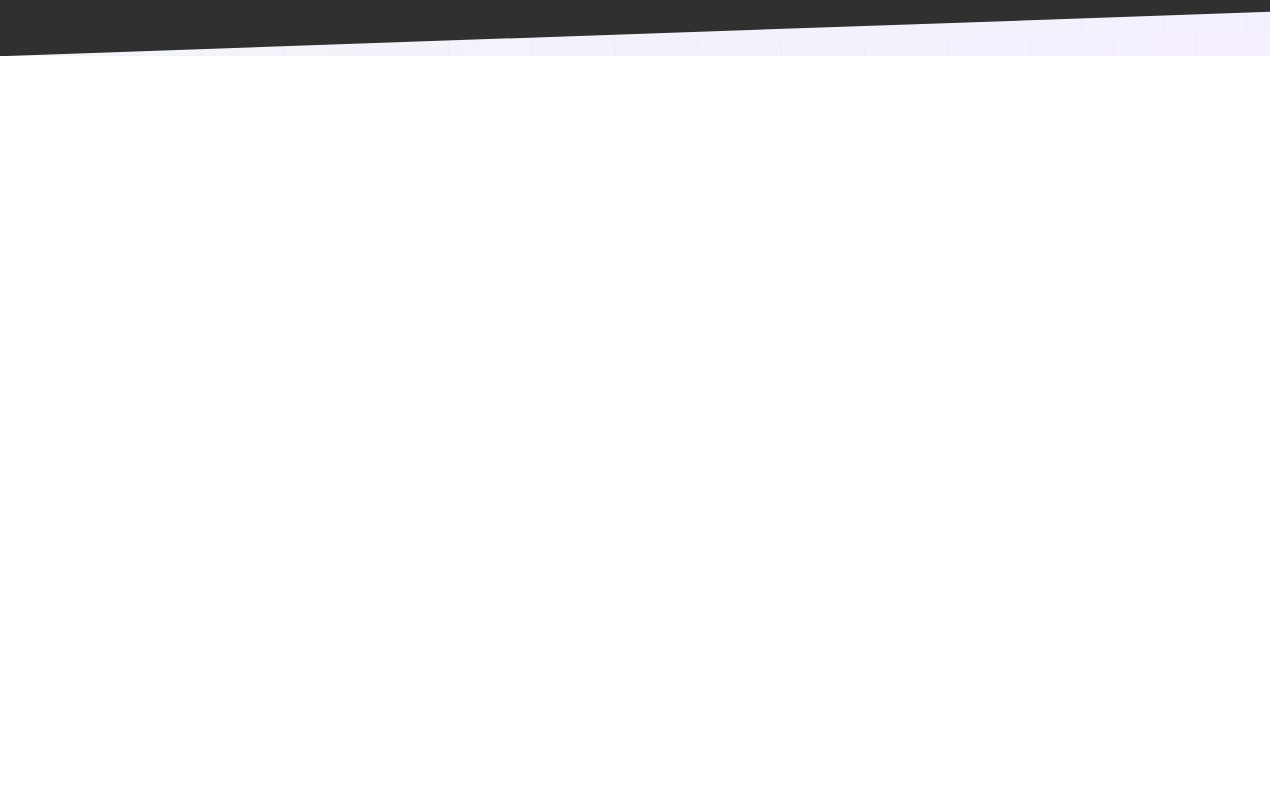
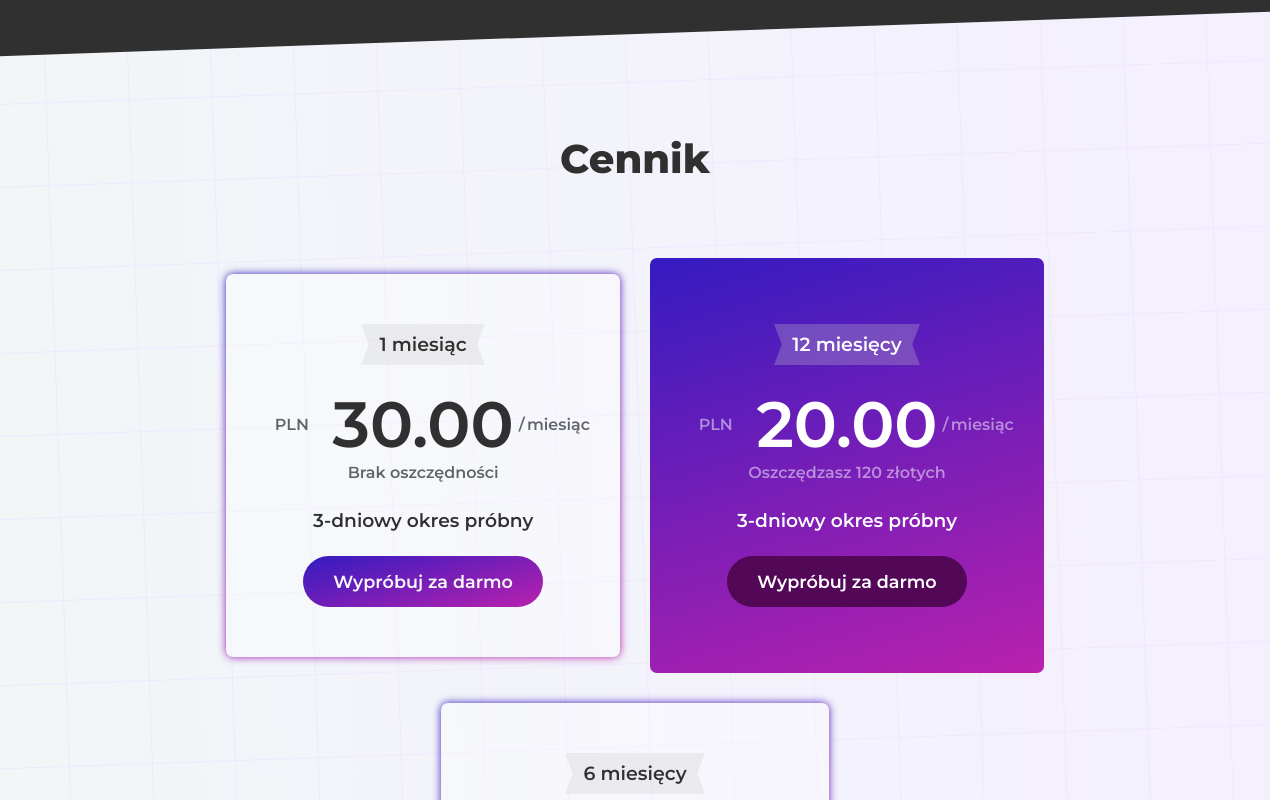
Before and after one commit to NiedziolkaMichal/track-adblock, a Next.js app: page / in a window 1280 px wide. Shown: the part 3800-4600 px from the top of the page. Before the commit the page ends 3856 px from the top, so only its background shows below. Built offline with nearby package versions, Linux system fonts and the light colour scheme; a web font is replaced by a local one.

Commit message:
Add Pricing section

```diff
--- a/src/components/common.tsx
+++ b/src/components/common.tsx
@@ -34,6 +34,15 @@ export const ButtonList = styled.div`
   flex-wrap: wrap;
   gap: 20px;
 `;
+
+const StyledShortSpace = styled.span`
+  word-spacing: -2px;
+  white-space: nowrap;
+`;
+
+export function ShortSpace() {
+  return <StyledShortSpace> </StyledShortSpace>;
+}
 
 export const TransparentBorderGradient = styled.div`
   position: absolute;
--- /dev/null
+++ b/src/components/pricingCard.tsx
@@ -0,0 +1,110 @@
+import styled from "styled-components";
+import { Margin, MarginValue } from "./margin";
+import { WaistedHeading } from "./waistedHeading";
+import { ShortSpace, TransparentBorderGradient } from "./common";
+import { BaseLink, GradientLink } from "./button";
+import { ProductPrice } from "../payment/prices";
+import { ReactNode } from "react";
+
+export function PricingCardTrial({ productPrice }: { productPrice: ProductPrice }) {
+  const Link = productPrice.topOffer ? SpecialCardLink : GradientLink;
+  return (
+    <PricingCard productPrice={productPrice}>
+      <OrdinaryText>3-dniowy okres próbny</OrdinaryText>
+      <Link $margin="t-1.5rem in-auto b-50px" href="/auth/register">
+        Wypróbuj za darmo
+      </Link>
+    </PricingCard>
+  );
+}
+
+export function PricingCard({ productPrice, children }: { productPrice: ProductPrice; children: ReactNode }) {
+  const Card = productPrice.topOffer ? CardSpecial : CardOrdinary;
+  return (
+    <Card>
+      {!productPrice.topOffer && <TransparentBorderGradient />}
+      <WaistedHeading $margin="t-50px in-auto">{productPrice.periodInMonths === 1 ? "1 miesiąc" : `${productPrice.periodInMonths} miesięcy`}</WaistedHeading>
+      <FullPriceText $margin="t-20px in-30px">
+        <LightText $special={productPrice.topOffer}>{productPrice.currency}</LightText> <Price>{productPrice.fullPrice / productPrice.periodInMonths}.00</Price>
+        <LightText $special={productPrice.topOffer}>
+          /<ShortSpace />
+          miesiąc
+        </LightText>
+      </FullPriceText>
+      <LightText $special={productPrice.topOffer}>{productPrice.savings === 0 ? "Brak oszczędności" : `Oszczędzasz ${productPrice.savings} złotych`}</LightText>
+      {children}
+    </Card>
+  );
+}
+
+const AbstractCard = styled.div`
+  display: flex;
+  flex-direction: column;
+  text-align: center;
+  height: fit-content;
+  transition: transform 0.2s ease-in-out;
+
+  --border-radius: 7px;
+  border-radius: var(--border-radius);
+
+  :hover {
+    transform: scale(1.03);
+  }
+
+  @media (max-width: calc(17.25rem + 136px)) {
+    width: 100%;
+  }
+`;
+
+export const CardOrdinary = styled(AbstractCard)`
+  background-color: ${({ theme }) => theme.pricingCard.ordinary.background};
+  color: ${({ theme }) => theme.pricingCard.ordinary.text};
+
+  position: relative;
+`;
+
+const CardSpecial = styled(AbstractCard)`
+  background-image: ${({ theme }) => theme.gradient.primary.image};
+  color: ${({ theme }) => theme.pricingCard.special.text};
+
+  padding-block: 1rem;
+`;
+
+const FullPriceText = styled.div<{ $margin: MarginValue }>`
+  display: grid;
+  grid-template-columns: 1fr max-content 1fr;
+  justify-content: center;
+  align-items: center;
+  gap: 5px;
+  ${Margin};
+
+  @media (max-width: calc(17.25rem + 136px)) {
+    grid-template-columns: initial;
+    margin-bottom: 20px;
+    margin-inline: 0;
+  }
+`;
+
+const Price = styled.strong`
+  font-size: 4rem;
+`;
+
+const LightText = styled.span<{ $special: boolean }>`
+  font-weight: 580;
+  color: ${({ theme, $special }) => ($special ? theme.pricingCard.special.lightText : theme.pricingCard.ordinary.lightText)};
+`;
+
+const OrdinaryText = styled.div`
+  margin-top: 27px;
+  font-weight: 580;
+  font-size: 1.17em;
+`;
+
+const SpecialCardLink = styled(BaseLink)`
+  color: ${({ theme }) => theme.pricingCard.special.link.text};
+  background-color: ${({ theme }) => theme.pricingCard.special.link.bg};
+
+  :hover {
+    background-color: ${({ theme }) => theme.pricingCard.special.link.bgHover};
+  }
+`;
--- /dev/null
+++ b/src/components/waistedHeading.tsx
@@ -0,0 +1,75 @@
+import styled from "styled-components";
+import { Margin, MarginValue } from "./margin";
+import { ReactNode } from "react";
+
+export function WaistedHeading({ className, $margin, children }: { className?: string; $margin?: MarginValue; children: ReactNode }) {
+  return (
+    <Right $margin={$margin}>
+      <Left className={className}>{children}</Left>
+    </Right>
+  );
+}
+
+const Right = styled.div<{ $margin?: MarginValue }>`
+  position: relative;
+  --bg-color: ${({ theme }) => theme.pricingCard.waistedHeading.bg};
+  background: var(--bg-color);
+
+  ${Margin};
+
+  ::before,
+  ::after {
+    content: "";
+    position: absolute;
+    border-style: solid;
+    border-color: transparent;
+    width: 0;
+    height: 0;
+    z-index: 2;
+  }
+
+  ::before {
+    border-width: 21px 8px 0 0;
+    border-top-color: var(--bg-color);
+    right: -8px;
+    top: 0;
+  }
+  ::after {
+    border-style: solid;
+    border-width: 21px 0 0 8px;
+    border-left-color: var(--bg-color);
+    right: -8px;
+    top: 20px;
+  }
+`;
+
+const Left = styled.h3`
+  margin: 0;
+  font-weight: 580;
+  padding: 11px 10px;
+  font-size: 19px; //TODO maybe JS code can properly adjust border-width, so we can use REM?
+  line-height: 1;
+
+  position: relative;
+
+  ::before,
+  ::after {
+    content: "";
+    position: absolute;
+    border-style: solid;
+    border-color: transparent;
+  }
+  ::before {
+    left: -8px;
+    top: 0;
+    border-width: 0 8px 21px 0;
+    border-right-color: var(--bg-color);
+  }
+
+  ::after {
+    left: -8px;
+    top: 20px;
+    border-width: 0 0 21px 8px;
+    border-bottom-color: var(--bg-color);
+  }
+`;
--- a/src/pages/index.tsx
+++ b/src/pages/index.tsx
@@ -3,9 +3,11 @@ import styled from "styled-components";
 import { BigOrderedList, BigP, FullSizeImg } from "../components/common";
 import { Header } from "../components/header";
 import { BaseSectionHeading, Section, SectionContent, SkewedSection, SkewedSectionHeading, SkewedSectionsJoiner } from "../components/section";
+import { PricingCardTrial } from "../components/pricingCard";
 import { PositionedImageLink, PositionedLinkGrid } from "../components/positionedLinks";
 import { HeroImage, HeroSection } from "../components/hero";
 import { BaseBackground } from "../styles/global";
+import { PRICES } from "../payment/prices";
 
 export default function Home() {
   return (
@@ -27,6 +29,7 @@ export default function Home() {
         <AdBlocksSection />
         <HowItWorksSection />
         <CompatibilitySection />
+        <PricingSection />
       </main>
     </>
   );
@@ -176,3 +179,18 @@ function CompatibilitySection() {
     </SkewedSection>
   );
 }
+
+function PricingSection() {
+  return (
+    <Section $margin="t-100px b-100px">
+      <BaseSectionHeading $color={(theme) => theme.section.pricing.text} $margin="b-75px" id="pricing">
+        Cennik
+      </BaseSectionHeading>
+      <SectionContent $gap="30px">
+        {PRICES.map((p) => (
+          <PricingCardTrial key={p.productId} productPrice={p} />
+        ))}
+      </SectionContent>
+    </Section>
+  );
+}
--- /dev/null
+++ b/src/payment/prices.ts
@@ -0,0 +1,39 @@
+export interface ProductPrice {
+  productId: number;
+  periodInDays: number;
+  periodInMonths: number;
+  currency: "PLN";
+  fullPrice: number;
+  savings: number;
+  topOffer: boolean;
+}
+
+export const PRICES: ProductPrice[] = [
+  {
+    productId: 1,
+    periodInDays: 31,
+    periodInMonths: 1,
+    currency: "PLN",
+    fullPrice: 30,
+    savings: 0,
+    topOffer: false,
+  },
+  {
+    productId: 2,
+    periodInDays: 365,
+    periodInMonths: 12,
+    currency: "PLN",
+    fullPrice: 240,
+    savings: 120,
+    topOffer: true,
+  },
+  {
+    productId: 3,
+    periodInDays: 181,
+    periodInMonths: 6,
+    currency: "PLN",
+    fullPrice: 150,
+    savings: 30,
+    topOffer: false,
+  },
+];
--- a/src/styles/themes.tsx
+++ b/src/styles/themes.tsx
@@ -39,6 +39,28 @@ export const THEME = {
     compatibility: {
       bg: "#303030",
       text: "#fff",
+    },
+    pricing: {
+      text: "#303030",
+    },
+  },
+  pricingCard: {
+    ordinary: {
+      text: "#303030",
+      background: "#ffffff52",
+      lightText: "#5f6368",
+    },
+    special: {
+      text: "#fff",
+      lightText: "#FFFFFF7F",
+      link: {
+        text: "#fff",
+        bg: "#520856",
+        bgHover: "#3b053d",
+      },
+    },
+    waistedHeading: {
+      bg: "#c9c9c947",
     },
   },
   card: {
```
